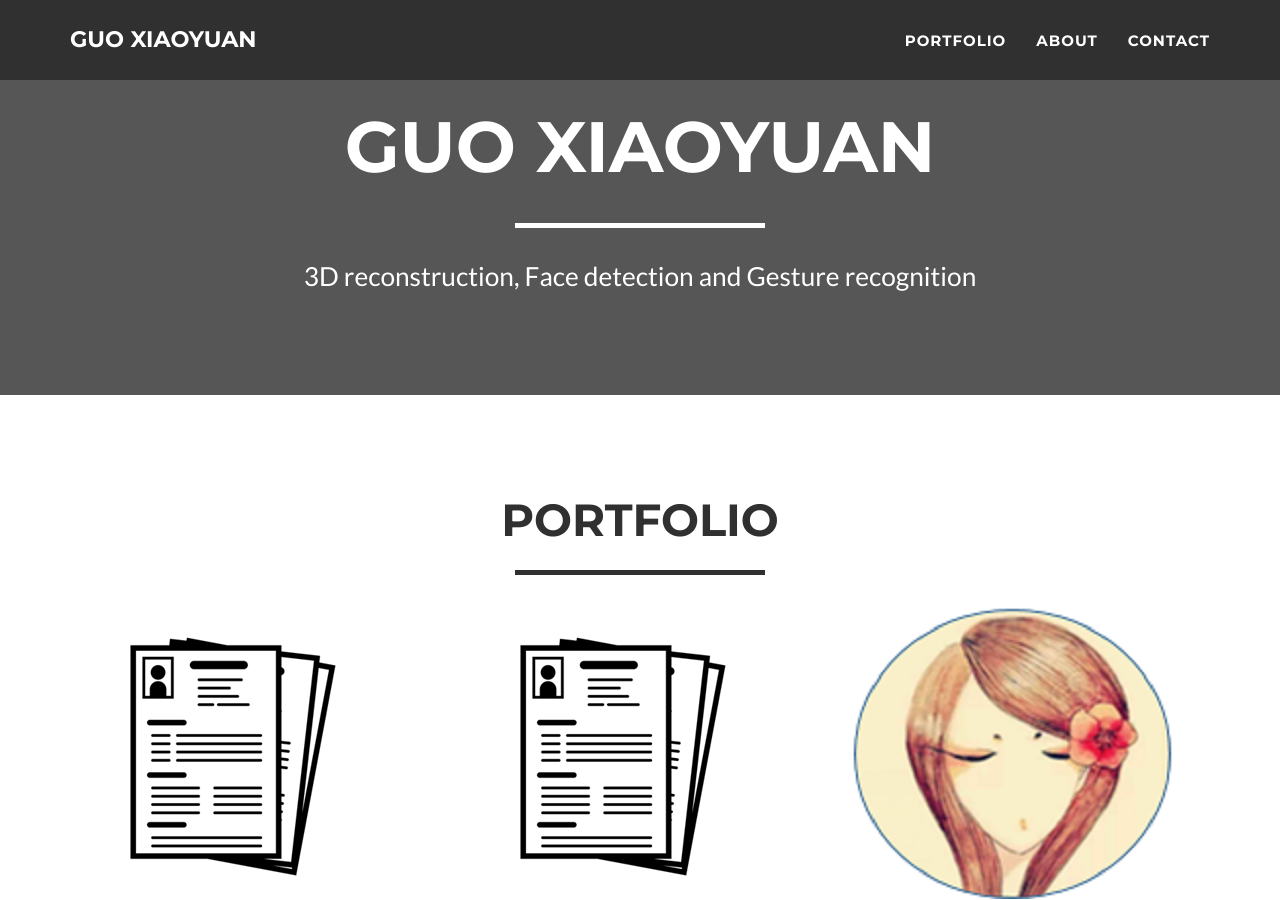
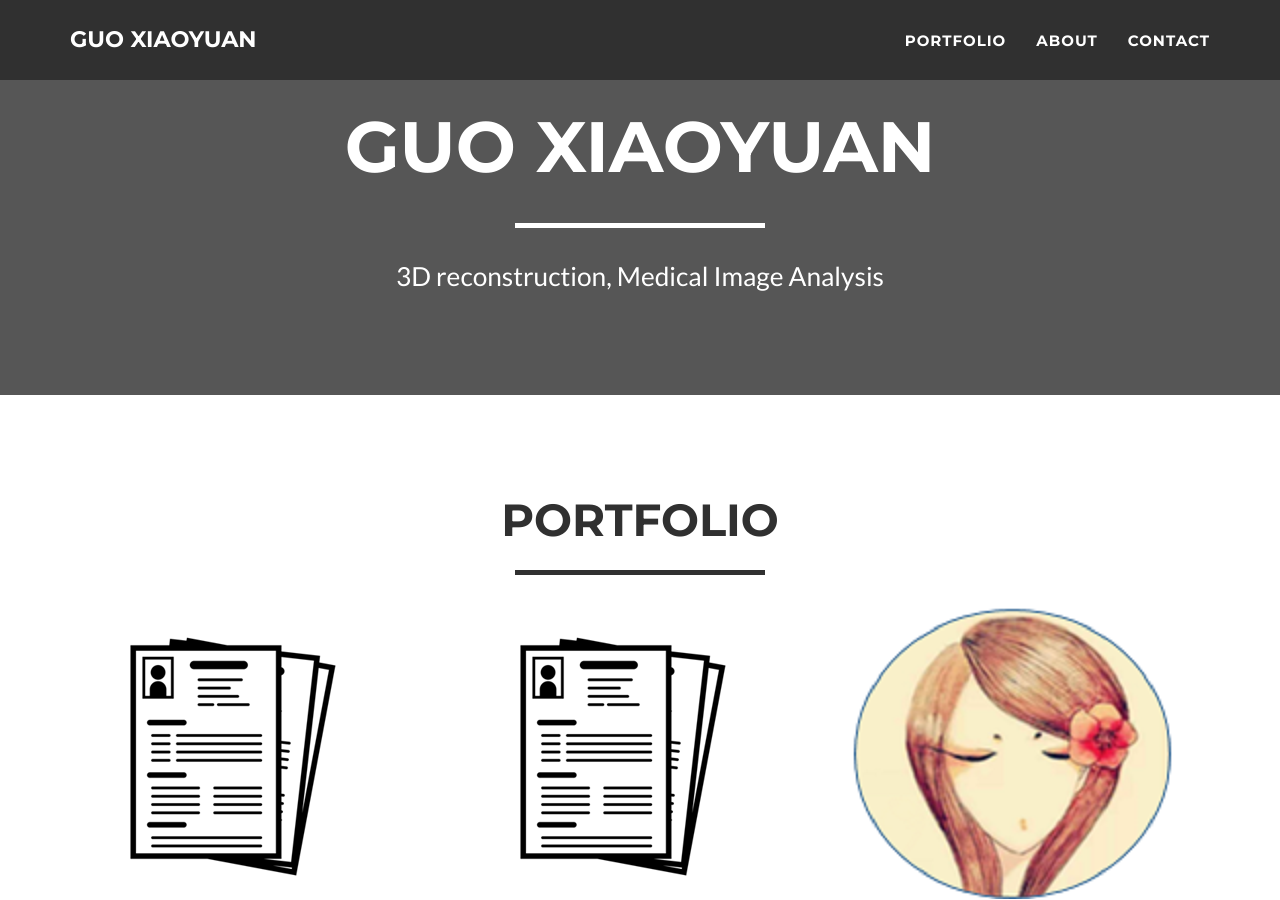
Before and after one commit to XiaoyuanGuo/website, a Jekyll site: the page built from index.html, in a window 1280 px wide and 900 px high, scrolled down 424 px. Built offline with Jekyll 4.4.1, drawn with Linux system fonts in a browser that asks for light colours.

Commit message:
Update _config.yml

```diff
--- a/_config.yml
+++ b/_config.yml
@@ -3,7 +3,7 @@ title: Guo Xiaoyuan
 email: xiaoyuanguo.ucas@gmail.com
 url: https://xiaoyuanguo.github.io
 description: "The research and coding homepage for Guo Xiaoyuan.  Contains blog posts for recent successful research endeavors and up-to-date news about ongoing research."
-skills: "3D reconstruction, Face detection and Gesture recognition"
+skills: "3D reconstruction, Medical Image Analysis"
 meta_author: Xiaoyuan Guo
 paginate_path: "blog/page:num/"
 permalink: blog/:title/
```
